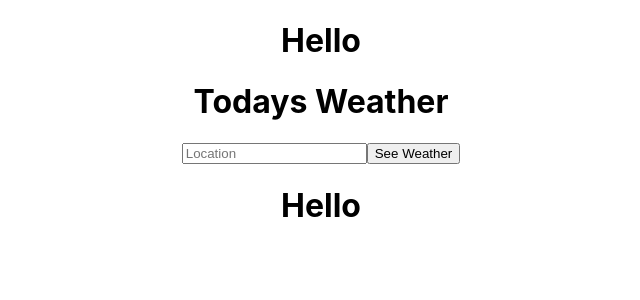
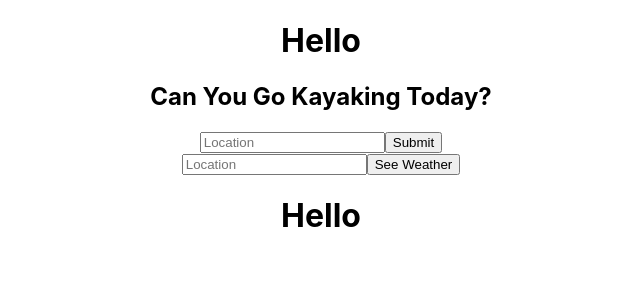
Before and after one commit to ellenell/ocean-app-frontend, a React (Create React App) app: page /daily-weather in a window 1280 px wide. Shown: the top 300 px of the page, without its empty margins (319-959 px from the left). Built offline with nearby package versions, Linux system fonts and the light colour scheme.

Commit message:
created kayaking page

```diff
--- a/src/App.js
+++ b/src/App.js
@@ -10,6 +10,8 @@ import Footer from './components/Footer.js'
 import DailyWeather from './pages/DailyWeather.js';
 import WeeklyWeather from './pages/WeeklyWeather.js';
 import HomePage from './pages/HomePage.js'
+import SurfingWeather from './pages/SurfingWeather.js'
+import KayakingWeather from './pages/KayakingWeather.js'
 
 
 function App() {
@@ -18,6 +20,7 @@ function App() {
   return (
     <div className="App">
       < Header />
+      < KayakingWeather />
       < DailyWeather />
       {/* <Routes>
         <Route path="/" element={<HomePage />} />
--- a/src/pages/DailyWeather.js
+++ b/src/pages/DailyWeather.js
@@ -1,56 +1,36 @@
-import React, { useState } from 'react'
-
+import React, { useState } from 'react';
 
 const DailyWeather = () => {
-  const [location, setLocation] = useState('')
-  const [weatherData, setWeatherData]
- = useState(null)
-  const API_KEY = '03811f078e215996083861bf2f7eabf2'
+  const [location, setLocation] = useState('');
+  const [weatherData, setWeatherData] = useState(null);
+  const API_KEY = '03811f078e215996083861bf2f7eabf2';
 
   const inputLocation = (event) => {
     setLocation(event.target.value);
   };
 
-  const submitLocation = (event) => {
+  const submitLocation = async (event) => {
     event.preventDefault();
-    fetchDailyWeather();
-  };
-
-  const fetchDailyWeather = async () => {
     try {
-      const response = await fetch (
+      const response = await fetch(
         `https://api.openweathermap.org/data/2.5/weather?q=${location}&units=imperial&appid=${API_KEY}`
       );
       const data = await response.json();
       setWeatherData(data);
+    } catch (error) {
+      console.error(error);
     }
-      catch (error) {
-
-      console.error(error);
-
-      }
-    }
-
-    const getCurrentDate = () => {
-      const date = new Date();
-      const options = { weekday: 'long', year: 'numeric', month: 'long', day: 'numeric' };
-      return date.toLocaleDateString(undefined, options);
   };
 
-//  useEffect(() => {
-//   const fetchWeatherData = async () => {
-//     const options = {
-//       method: "GET",
-//       header: {
+  const formatTime = (timestamp) => {
+    const date = new Date(timestamp * 1000);
+    const options = { hour: '2-digit', minute: '2-digit', hour12: true };
+    return date.toLocaleTimeString(undefined, options);
+  };
 
-//       }
-//     }
-//   }
-//  })
   return (
     <div className="Header">
-      <div className ="Weatherform">
-      <h1>Todays Weather</h1>
+      <div className="Weatherform">
         <form onSubmit={submitLocation}>
           <input
             type="text"
@@ -58,26 +38,31 @@ const DailyWeather = () => {
             onChange={inputLocation}
             placeholder="Location"
           />
-        <button type="Submit">See Weather</button>
+          <button type="submit">See Weather</button>
         </form>
         {weatherData && (
           <div>
             <h2>Weather in {weatherData.name}</h2>
-          <p>{getCurrentDate()}</p>
             <p>Temperature: {Math.round(weatherData.main.temp)}°F</p>
             <p>Feels Like: {Math.round(weatherData.main.feels_like)}°F</p>
             <p>Min Temperature: {Math.round(weatherData.main.temp_min)}°F</p>
             <p>Max Temperature: {Math.round(weatherData.main.temp_max)}°F</p>
-
+            <p>Pressure: {weatherData.main.pressure} hPa</p>
+            <p>Humidity: {weatherData.main.humidity}%</p>
+            <p>Wind Speed: {weatherData.wind.speed} mph</p>
+            <p>Wind Direction: {weatherData.wind.deg}°</p>
+            <p>Cloud Coverage: {weatherData.clouds.all}%</p>
+            {weatherData.rain && <p>Rain Volume: {weatherData.rain['1h']} in</p>}
+            {weatherData.snow && <p>Snow Volume: {weatherData.snow['1h']} in</p>}
+            <p>Visibility: {weatherData.visibility / 1609} miles</p>
+            <p>Country: {weatherData.sys.country}</p>
+            <p>Sunrise: {formatTime(weatherData.sys.sunrise)}</p>
+            <p>Sunset: {formatTime(weatherData.sys.sunset)}</p>
           </div>
         )}
       </div>
-
-
     </div>
-
-
   );
-}
+};
 
 export default DailyWeather;
--- /dev/null
+++ b/src/pages/KayakingWeather.js
@@ -0,0 +1,70 @@
+import React, { useState } from 'react';
+
+const KayakingWeather = () => {
+  const [location, setLocation] = useState('');
+  const [weatherData, setWeatherData] = useState(null);
+  const API_KEY = '03811f078e215996083861bf2f7eabf2';
+
+  const inputLocation = (event) => {
+    setLocation(event.target.value);
+  };
+
+  const submitLocation = async (event) => {
+    event.preventDefault();
+    try {
+      const response = await fetch(
+        `https://api.openweathermap.org/data/2.5/weather?q=${location}&units=imperial&appid=${API_KEY}`
+      );
+      const data = await response.json();
+      setWeatherData(data);
+    } catch (error) {
+      console.error(error);
+    }
+  };
+
+  let kayakingStatus = '';
+  if (weatherData && weatherData.wind.speed > 10) {
+    kayakingStatus = (
+      <>
+        <h2>NO</h2>
+          <h3>It is not safe to go kayaking today</h3>
+      </>
+    );
+  } else if (weatherData && weatherData.wind.speed <= 10) {
+    kayakingStatus = (
+      <>
+      <h2>YES</h2>
+        <h3>It is safe to go kayaking today</h3>
+    </>
+    );
+
+  }
+
+  return (
+    <div className="KayakingWeather">
+      <h2>Can You Go Kayaking Today?</h2>
+      <div className="KayakDiv">
+        <form onSubmit={submitLocation}>
+          <input
+            type="text"
+            value={location}
+            onChange={inputLocation}
+            placeholder="Location"
+          />
+          <button type="submit">Submit</button>
+        </form>
+        {weatherData && (
+          <div>
+            {kayakingStatus}
+            <h2>Weather Conditions in {weatherData.name}: </h2>
+            <p>Wind Speed: {weatherData.wind.speed} mph</p>
+            <p>Wind Direction: {weatherData.wind.deg}°</p>
+            <p>Wind Gust: {weatherData.wind.gust} mph</p>
+          </div>
+        )}
+      </div>
+    </div>
+  );
+};
+
+export default KayakingWeather;
--- /dev/null
+++ b/src/pages/SurfingWeather.js
@@ -0,0 +1,13 @@
+import React from 'react'
+
+
+const SurfingWeather = () => {
+  return (
+    <div className="SurfingWeather">
+      <h1>Hello</h1>
+
+    </div>
+  );
+}
+
+export default SurfingWeather;
```
Lines whose indentation alone changed are shown as unchanged.
